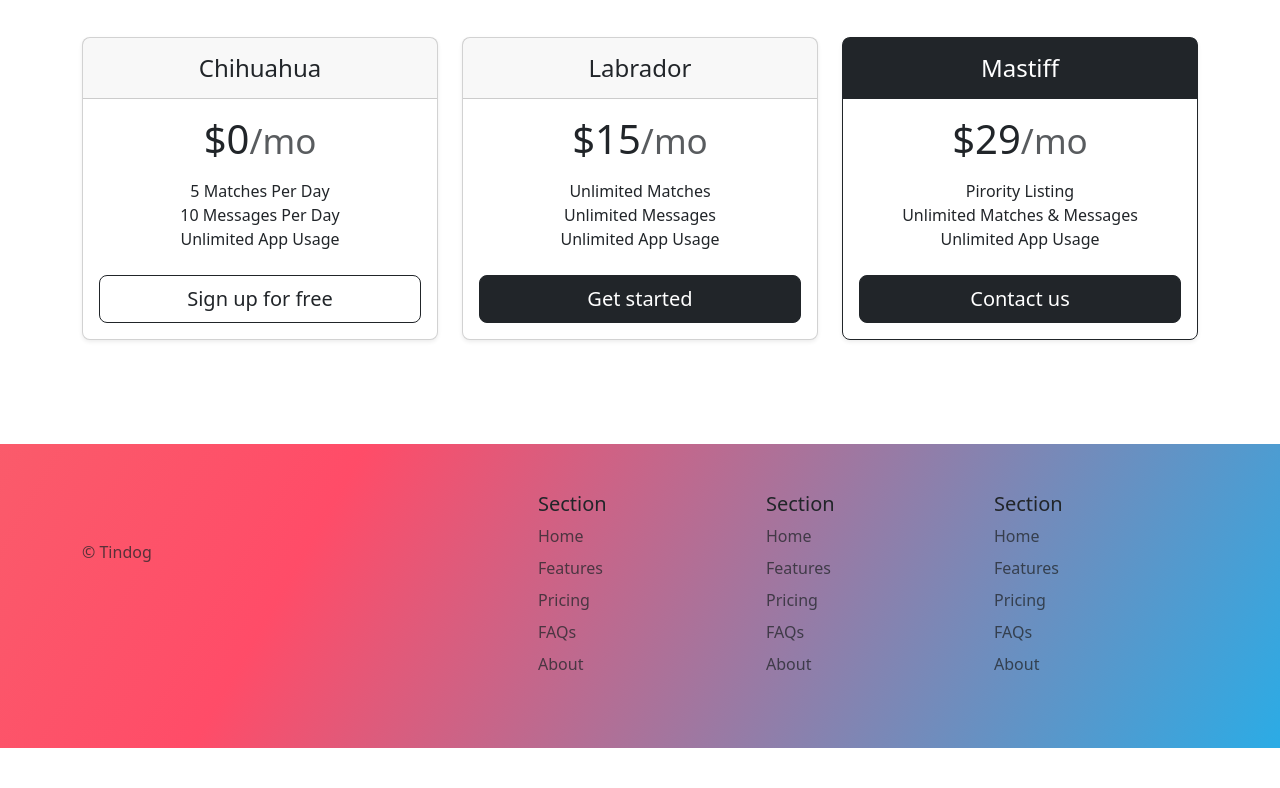
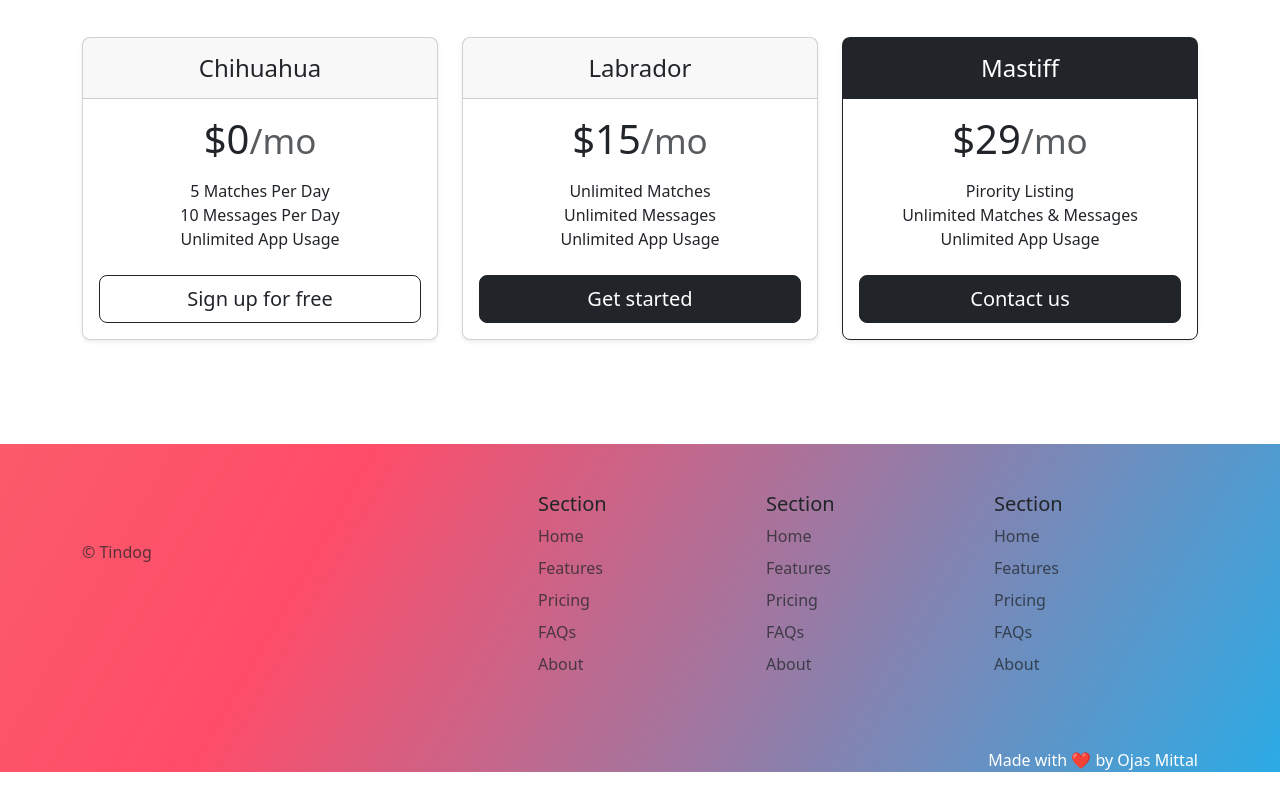
Before and after one commit to OjasMittal/Tindog, a plain HTML site: page index.html in a window 1280 px wide. Shown: the part 1663-2451 px from the top of the page. Before the commit the page ends 2411 px from the top, so only its background shows below. Drawn offline with nearby package versions, Linux system fonts and the light colour scheme.

Commit message:
Update index.html
added made with love

```diff
--- a/index.html
+++ b/index.html
@@ -233,6 +233,9 @@
           </ul>
         </div>
       </footer>
+       <div style="text-align: right; color: white;">
+        <p>Made with ❤️ by Ojas Mittal</p>
+      </div>
     </div>
   </section>
   <script src="https://cdn.jsdelivr.net/npm/bootstrap@5.3.0-alpha3/dist/js/bootstrap.bundle.min.js" integrity="sha384-ENjdO4Dr2bkBIFxQpeoTz1HIcje39Wm4jDKdf19U8gI4ddQ3GYNS7NTKfAdVQSZe" crossorigin="anonymous"></script>
```
